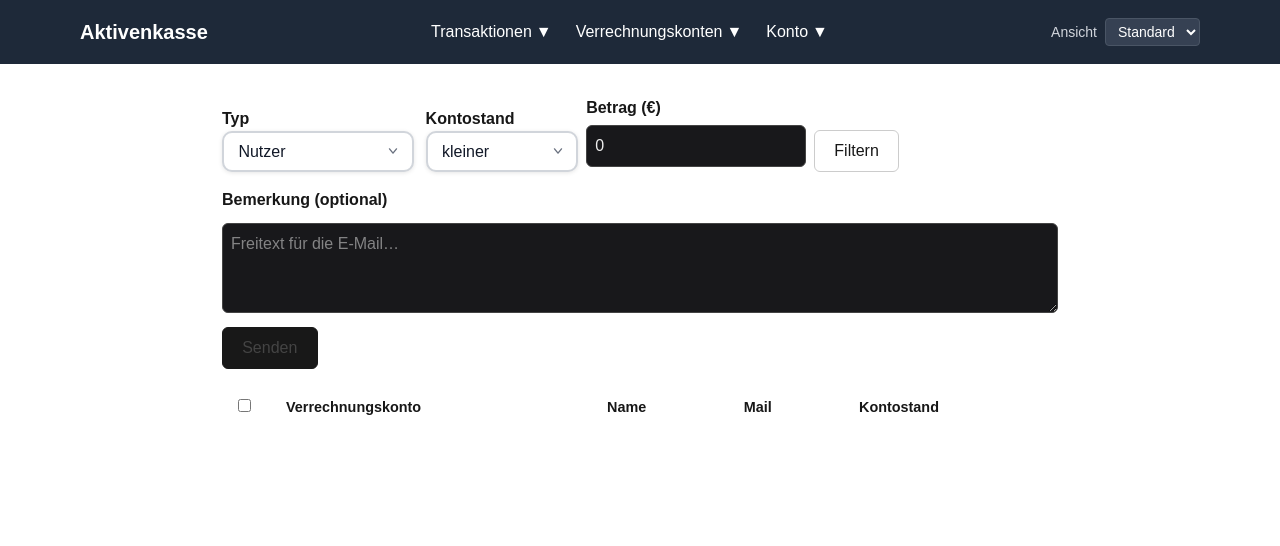
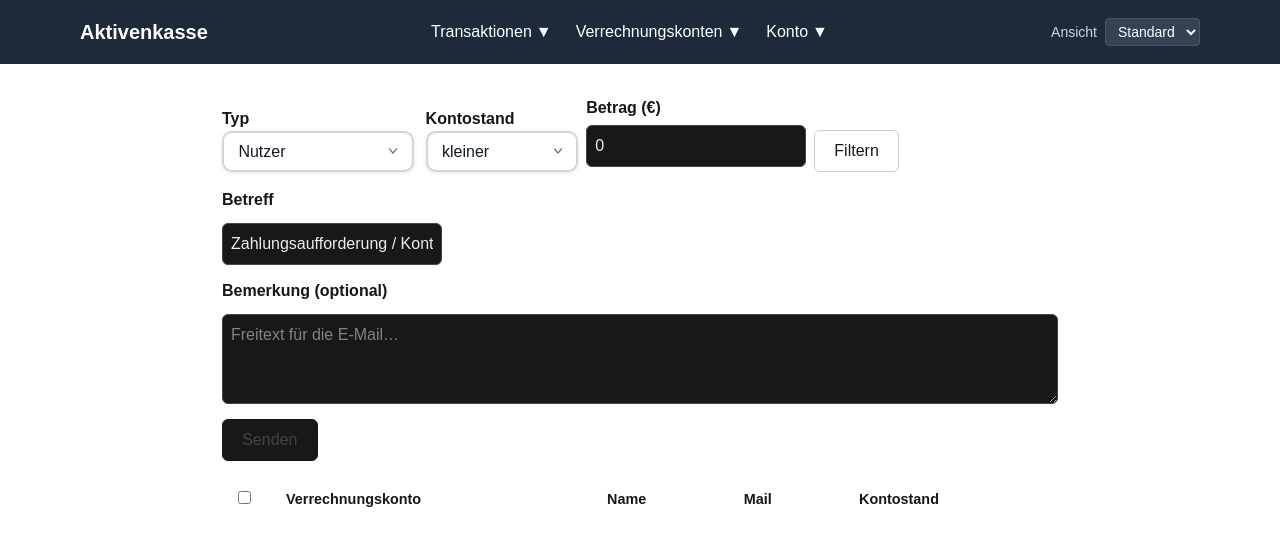
Before and after one commit to Chreuseo/aktivenkasse2, a Next.js app: page /processes/mail in a window 1280 px wide. Shown: the top 546 px of the page. Built offline with nearby package versions, Linux system fonts and the light colour scheme.

Commit message:
Betreff Mail indivualisierbar

```diff
--- a/src/app/api/mails/route.ts
+++ b/src/app/api/mails/route.ts
@@ -6,7 +6,7 @@ import { sendMails, type MailBuildInput } from "@/services/mailService";
 import { getToken } from "next-auth/jwt";
 
 // POST /api/mails
-// Body: { recipients: { type: "user"|"clearing", ids: number[] }, remark?: string }
+// Body: { recipients: { type: "user"|"clearing", ids: number[] }, remark?: string, subject?: string }
 // Requires: write_all on mails
 
 type Recipients = { type: "user" | "clearing"; ids: number[] };
@@ -18,7 +18,7 @@ export async function POST(req: NextRequest) {
     return NextResponse.json({ error: perm.error || "Nicht erlaubt" }, { status: 403 });
   }
 
-  let body: { recipients?: Recipients; remark?: string };
+  let body: { recipients?: Recipients; remark?: string; subject?: string };
   try {
     body = await req.json();
   } catch {
@@ -78,7 +78,7 @@ export async function POST(req: NextRequest) {
     return NextResponse.json({ error: "Keine gültigen Empfänger gefunden" }, { status: 404 });
   }
 
-  const { success, errors } = await sendMails(inputs, body.remark, initiatorName, initiatorEmail);
+  const { success, errors } = await sendMails(inputs, body.remark, initiatorName, initiatorEmail, body.subject);
 
   return NextResponse.json({ total: inputs.length, success, failed: errors.length, errors });
 }
--- a/src/app/processes/mail/page.tsx
+++ b/src/app/processes/mail/page.tsx
@@ -46,6 +46,7 @@ export default function MailProcessPage() {
   const [rows, setRows] = useState<Array<any>>([]);
   const [selected, setSelected] = useState<Record<string, boolean>>({});
 
+  const [subject, setSubject] = useState<string>("Zahlungsaufforderung / Kontoinformation");
   const [remark, setRemark] = useState("");
   const [statusMsg, setStatusMsg] = useState<string | null>(null);
   const [loading, setLoading] = useState(false);
@@ -185,8 +186,6 @@ export default function MailProcessPage() {
 
   const canSend = filteredOnce && rows.length > 0 && anyChecked && !loading;
 
-  const recipients = useMemo(() => rows.filter((r) => selected[r.key]).map((r) => r.mail), [rows, selected]);
-
   const handleSend = useCallback(async () => {
     if (!canSend) return;
     setLoading(true);
@@ -199,7 +198,7 @@ export default function MailProcessPage() {
       const res = await fetch("/api/mails", {
         method: "POST",
         headers: { "Content-Type": "application/json" },
-        body: JSON.stringify({ recipients: { type, ids }, remark: remark?.trim() || undefined }),
+        body: JSON.stringify({ recipients: { type, ids }, remark: remark?.trim() || undefined, subject: subject?.trim() || undefined }),
       });
       const data = await res.json().catch(() => ({}));
       if (!res.ok) {
@@ -219,7 +218,7 @@ export default function MailProcessPage() {
     } finally {
       setLoading(false);
     }
-  }, [canSend, rows, selected, mode, remark]);
+  }, [canSend, rows, selected, mode, remark, subject]);
 
   const showNegHint = op === "kleiner" && parseAmount() > 0;
 
@@ -283,9 +282,19 @@ export default function MailProcessPage() {
         )}
       </section>
 
-      {/* Bemerkung + Senden */}
+      {/* Betreff + Bemerkung + Senden */}
       <section style={{ width: "100%", maxWidth: 1200, margin: "0 auto 1rem auto" }}>
         <label className="form" style={{ gap: "0.4rem" }}>
+          <span style={{ fontWeight: 600 }}>Betreff</span>
+          <input
+            className="form-select form-select-max"
+            type="text"
+            value={subject}
+            onChange={(e) => setSubject(e.target.value)}
+            placeholder="Zahlungsaufforderung / Kontoinformation"
+          />
+        </label>
+        <label className="form" style={{ gap: "0.4rem", marginTop: "0.6rem" }}>
           <span style={{ fontWeight: 600 }}>Bemerkung (optional)</span>
           <textarea
             className="form-select"
--- a/src/services/mailer.ts
+++ b/src/services/mailer.ts
@@ -176,7 +176,8 @@ function buildPaymentInfoText(bas: BankAccount[]): string {
 }
 
 export function buildSubject(_input: MailBuildInput): string {
-  return "Zahlungsaufforderung Kontoinformation";
+  // Standard-Betreff, kann über buildMail überschrieben werden
+  return "Zahlungsaufforderung / Kontoinformation";
 }
 
 export function buildBodyText(opts: {
@@ -265,13 +266,14 @@ export async function buildMail(
   input: MailBuildInput,
   remark: string | undefined,
   initiatorName: string,
-  initiatorEmail?: string | null
+  initiatorEmail?: string | null,
+  subjectOverride?: string | null
 ): Promise<BuiltMail> {
   const salutation = getEnvMulti(["MAIL_SALUTATION", "mail.salutation"], "Hallo");
   const closing = getEnvMulti(["MAIL_CLOSING", "mail.closing"], "Viele Grüße");
   const paymentAccounts = await getPaymentMethodAccounts();
 
-  const subject = buildSubject(input);
+  const subject = (subjectOverride && subjectOverride.trim()) || buildSubject(input);
   const text = buildBodyText({
     input,
     salutation,
@@ -292,7 +294,8 @@ export async function sendMails(
   inputs: MailBuildInput[],
   remark: string | undefined,
   initiatorName: string,
-  initiatorEmail?: string | null
+  initiatorEmail?: string | null,
+  subjectOverride?: string | null
 ): Promise<{ success: number; errors: { to: string; error: string }[] }>{
   const transport = getTransport();
   let success = 0;
@@ -300,7 +303,7 @@ export async function sendMails(
 
   for (const inp of inputs) {
     try {
-      const mail = await buildMail(inp, remark, initiatorName, initiatorEmail);
+      const mail = await buildMail(inp, remark, initiatorName, initiatorEmail, subjectOverride || undefined);
       await transport.send(mail);
       success += 1;
     } catch (e: any) {
```
